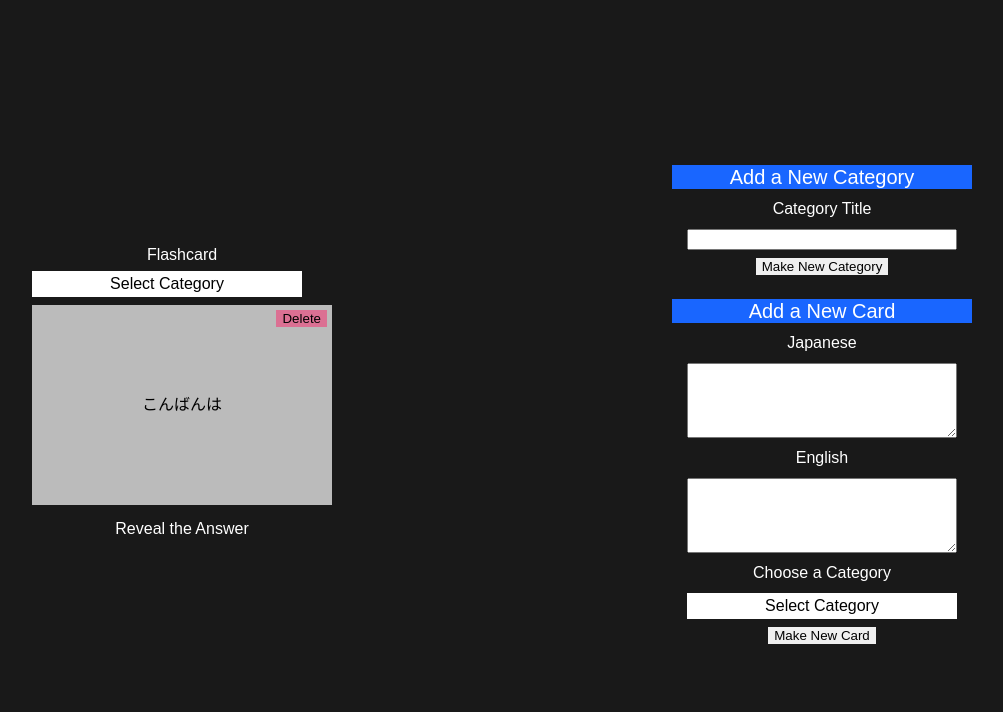
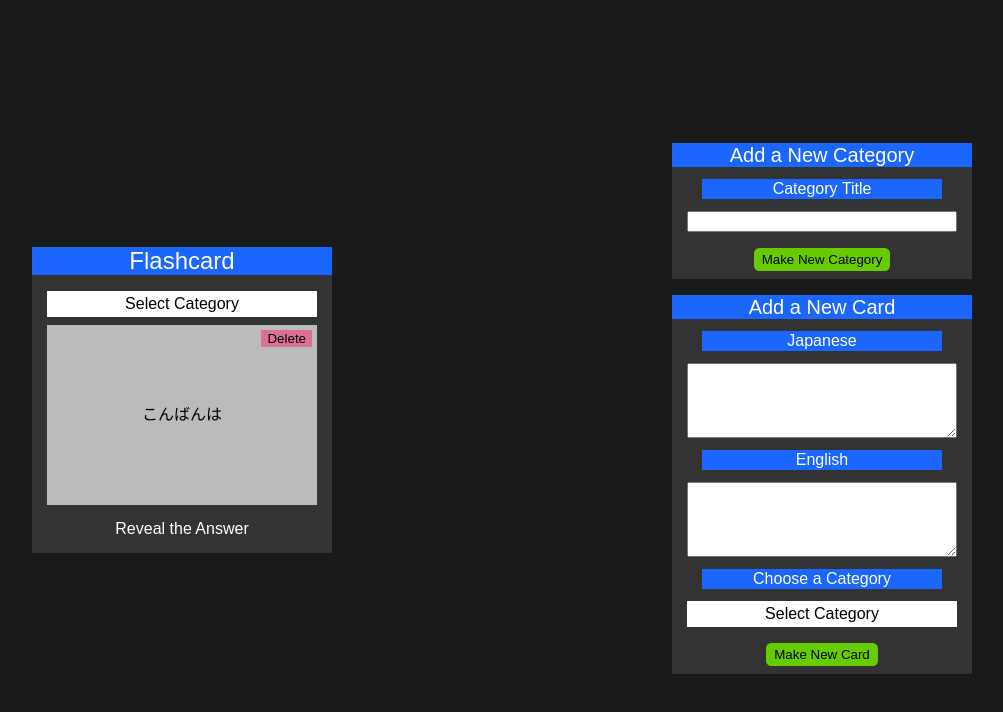
Before and after one commit to DerekPixel/japanese-flashcards, a React (Create React App) app: page / in a window 1280 px wide. Shown: the top 712 px of the page, without its empty margins (223-1226 px from the left). Built offline with nearby package versions, Linux system fonts and the light colour scheme.

Commit message:
various changes

```diff
--- a/src/App.css
+++ b/src/App.css
@@ -56,7 +56,7 @@ box-sizing: border-box;
 }
 
 html {
-  background-color: rgb(25, 25, 25);
+  background-color: hsl(0, 0%, 10%);
 }
 
 /*
@@ -65,13 +65,20 @@ Generic Elements
 ==================================
 */
 
+h1 {
+  background-color: hsl(220, 100%, 55%);
+  margin-bottom: 0.5rem;
+  padding: 0.125rem 0;
+  font-size: 24px;
+  width: 100%;
+}
+
 h2 {
-  background-color: rgb(25, 102, 255);
-  margin: 0.5rem 0;
+  background-color: hsl(220, 100%, 55%);
+  margin-bottom: 0.5rem;
   padding: 0.125rem 0;
   font-size: 20px;
   width: 100%;
-  /* border-bottom: 2px solid white; */
 }
 
 main {
@@ -80,25 +87,26 @@ main {
 }
 
 label {
+  background-color: hsl(220, 100%, 55%);
   color: white;
+  padding: 0.125rem 0;
   margin: 0.250rem 0;
-  width: 90%;
+  width: 80%;
 }
 
 input[type='text'] {
   width: 90%;
 }
 
-input[type='submit'] {
+button {
+  border: none;
+}
+
+button#submit {
   background-color: hsl(90, 100%, 40%);
   margin: 0.5rem 0;
   padding: 0.250rem 0.5rem;
   border-radius: 0.33rem;
-  border: none;
-}
-
-button {
-  border: none;
 }
 
 input[type='submit'],
@@ -146,13 +154,13 @@ APP
 
 .correct {
   padding: 10px;
-  background-color: green;
+  background-color: hsl(120, 100%, 25%);
   color: white;
 }
 
 .incorrect {
   padding: 10px;
-  background-color: #800000;
+  background-color: hsl(0, 100%, 25%);
   color: white;
 }
 
@@ -173,13 +181,14 @@ Flashcard and category select
   flex-direction: column;
   justify-content: center;
   align-items: center;
-  /* width: 50%; */
+  /* margin: 1rem 0; */
 }
 
-.category-select-dropdown-container {
+.flashcard-and-category-select-inner-container {
+  background-color: hsl(0, 0%, 20%);
   display: flex;
-  /* align-items: center; */
-  justify-content: center;
+  flex-direction: column;
+  align-items: center;
   width: 300px;
 }
 
@@ -191,8 +200,8 @@ Flashcard
 
 .flip-card {
   background-color: transparent;
-  width: 300px;
-  height: 200px;
+  width: 270px;
+  height: 180px;
   perspective: 400px; /* Remove this if you don't want the 3D effect */
 }
 
@@ -244,7 +253,7 @@ Flashcard
 }
 
 .flip-card-back {
-  background-color: rgb(25, 102, 255);
+  background-color: hsl(220, 100%, 55%);
   color: white;
   transform: rotateX(180deg);
 }
@@ -263,10 +272,8 @@ New Category and New Cards
 .new-category-and-new-cards {
   display: flex;
   flex-grow: 1;
-  /* flex-shrink: 1; */
   flex-direction: column;
   align-items: center;
-  /* width: 50%; */
 }
 
 /*
@@ -276,8 +283,9 @@ New Card
 */
 
 .new-card {
+  background-color: hsl(0, 0%, 20%);
   display: flex;
-  margin: 0.5rem 0;
+  margin-top: 1rem;
   width: 18.75rem;
   flex-direction: column;
   align-items: center;
@@ -290,10 +298,11 @@ New Category
 */
 
 .new-category {
+  background-color: hsl(0, 0%, 20%);
   display: flex;
   flex-direction: column;
   align-items: center;
-  margin: 0.5rem 0;
+  margin-top: 1rem;
   width: 18.75rem;
 }
 
```
